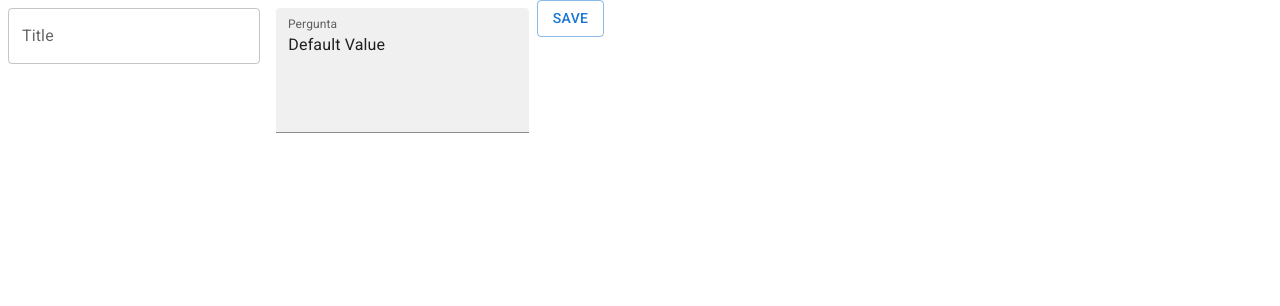
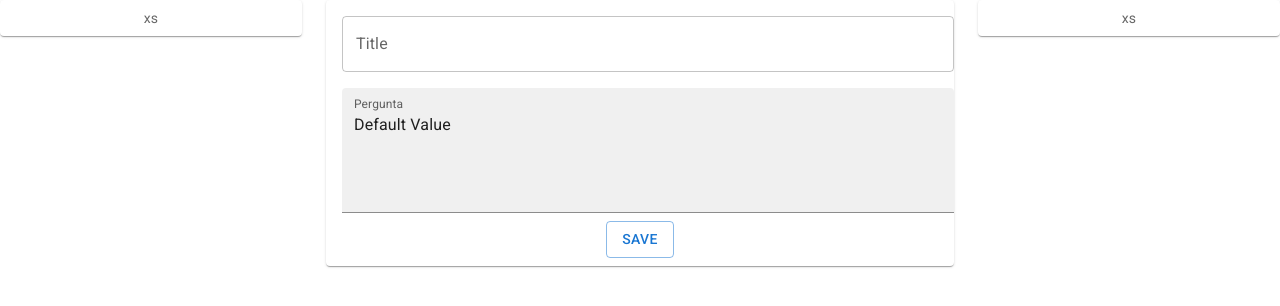
Before and after one commit to guilhermenunes09/bravery-quest-react, a React (Create React App) app: page / in a window 1280 px wide. Shown: the top 306 px of the page. Built offline with nearby package versions, Linux system fonts and the light colour scheme.

Commit message:
added layout to question page

```diff
--- a/src/questions/questions.jsx
+++ b/src/questions/questions.jsx
@@ -1,9 +1,19 @@
 import React, { Component } from 'react';
+import { styled } from '@mui/material/styles';
 import TextField from '@mui/material/TextField';
 import Button from '@mui/material/Button';
 import Box from '@mui/material/Box';
+import Paper from '@mui/material/Paper';
+import Grid from '@mui/material/Grid';
 import { createQuestion } from '../services/QuestionService';
 
+const Item = styled(Paper)(({ theme }) => ({
+  backgroundColor: theme.palette.mode === 'dark' ? '#1A2027' : '#fff',
+  ...theme.typography.body2,
+  padding: theme.spacing(1),
+  textAlign: 'center',
+  color: theme.palette.text.secondary,
+}));
 class Questions extends Component {
 
   constructor(props) {
@@ -34,13 +44,20 @@ class Questions extends Component {
     createQuestion(question);
   }
 
+
   render() {
     return(
       <>
+      <Grid container spacing={3}>
+            <Grid item xs>
+              <Item>xs</Item>
+            </Grid>
+            <Grid item xs={6}>
+              <Item>
                 <Box
                   component="form"
                   sx={{
-            '& .MuiTextField-root': { m: 1, width: '25ch' },
+                    '& .MuiTextField-root': { m: 1, minWidth: '100%', maxWidth: '100%' },
                   }}
                   noValidate
                   autoComplete="off"
@@ -48,7 +65,8 @@ class Questions extends Component {
                 >
                   <div>
                     <TextField id="outlined-basic" name="title" label="Title" variant="outlined" onChange={this.handleChangeTitle} />
-
+                  </div>
+                  <div>
                     <TextField
                       id="filled-multiline-static"
                       name="question"
@@ -59,13 +77,20 @@ class Questions extends Component {
                       onChange={this.handleChangeQuestion}
                       variant="filled"
                     />
-
+                  </div>
+                  <div>
                     <Button type="submit" variant="outlined">Save</Button>
                   </div>
                 </Box>
+              </Item>
+            </Grid>
+            <Grid item xs>
+              <Item>xs</Item>
+            </Grid>
+          </Grid>
       </>
     )
   }
 }
 
-export default Questions; // Don’t forget to use export default!
+export default Questions;
```
Lines whose indentation alone changed are shown as unchanged.
